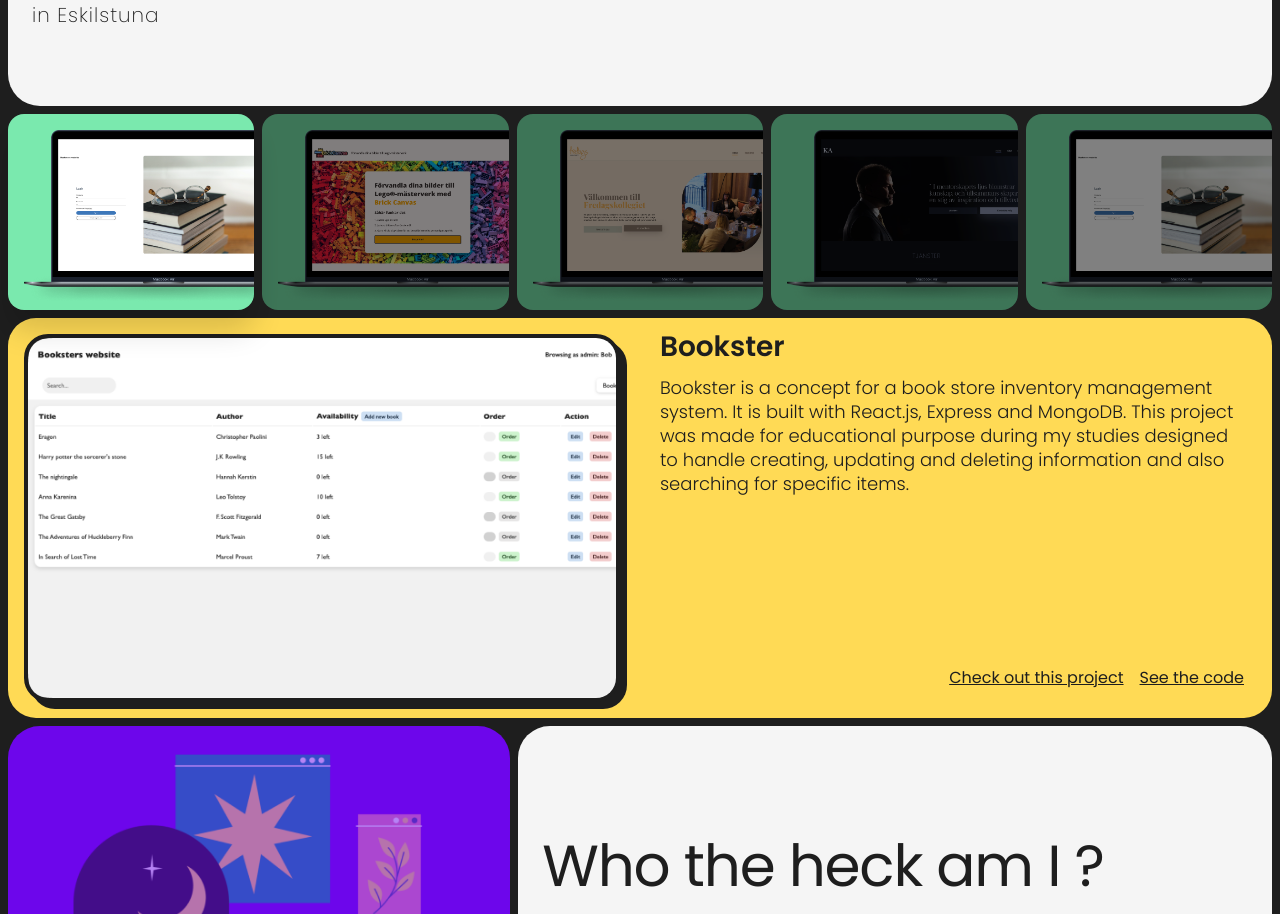
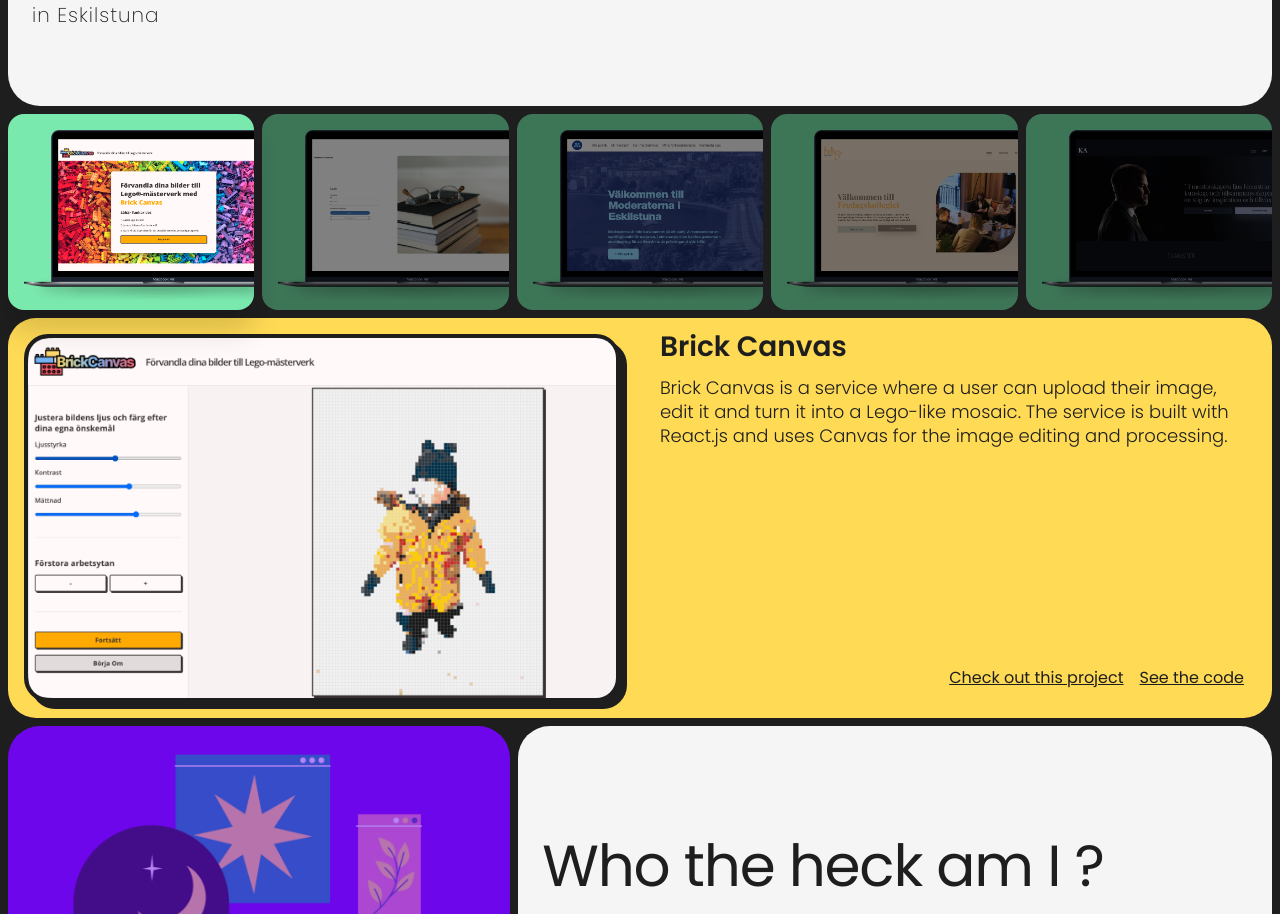
Before and after one commit to Wztrbrg/portfolio, a React (Create React App) app: page / in a window 1280 px wide. Shown: the part 946-1860 px from the top of the page. Built offline with nearby package versions, Linux system fonts and the light colour scheme.

Commit message:
added and re-aranged projects

```diff
--- a/src/components/CardSlider.jsx
+++ b/src/components/CardSlider.jsx
@@ -8,12 +8,23 @@
 import lFredag from "../assets/images/fredags-large.png";
 import sKristjan from "../assets/images/kristjan-preview.png";
 import lKristjan from "../assets/images/kristjan-large.png";
+import sModerat from "../assets/images/emoderaterna-preview.png";
+import lModerat from "../assets/images/emoderaterna-large.png";
 import { useEffect, useState } from "react";
 
 function CardSlider({ projectsRef }) {
   const cards = [
     {
       id: 1,
+      title: "Brick Canvas",
+      description: "Brick Canvas is a service where a user can upload their image, edit it and turn it into a Lego-like mosaic. The service is built with React.js and uses Canvas for the image editing and processing.",
+      preview: "https://wztrbrg.github.io/brick-canvas/",
+      code: "https://github.com/Wztrbrg/brick-canvas",
+      image: sLego,
+      large: lLego,
+    },
+    {
+      id: 2,
       title: "Bookster",
       description: "Bookster is a concept for a book store inventory management system. It is built with React.js, Express and MongoDB. This project was made for educational purpose during my studies designed to handle creating, updating and deleting information and also searching for specific items.",
       preview: "https://wztrbrg.github.io/js3-exam/",
@@ -22,16 +33,16 @@
       large: lBookster,
     },
     {
-      id: 2,
-      title: "Brick Canvas",
-      description: "Brick Canvas is a service where a user can upload their image, edit it and turn it into a Lego-like mosaic. The service is built with React.js and uses Canvas for the image editing and processing.",
-      preview: "https://wztrbrg.github.io/brick-canvas/",
-      code: "https://github.com/Wztrbrg/brick-canvas",
-      image: sLego,
-      large: lLego,
+      id: 3,
+      title: "Eskilstunamoderaterna",
+      description: "Eskilstunamoderaterna is a website that is built on WordPress with Elementor PRO and utilizes the Bedrock boilerplate with Deployer. This project is for a real client and was made during my internship.",
+      preview: "",
+      code: "",
+      image: sModerat,
+      large: lModerat,
     },
     {
-      id: 3,
+      id: 4,
       title: "Fredagskollegiet",
       description: "Fredagskollegiet is a single-page website that is built on WordPress with Elementor PRO and utilizes the Bedrock boilerplate with Deployer. This project is for a real client and was made during my internship.",
       preview: "",
@@ -40,21 +51,13 @@
       large: lFredag,
     },
     {
-      id: 4,
+      id: 5,
       title: "Kristjan Andresson",
       description: "Kristjanandresson is a single-page website that is built on WordPress with Elementor PRO and utilizes the Bedrock boilerplate with Deployer. This project is for a real client and was made during my internship.",
       preview: "",
       code: "",
       image: sKristjan,
       large: lKristjan,
-    },
-    {
-      id: 5,
-      title: "Card Title5",
-      description: "A simple calculator made with JavaScript.",
-      preview: "",
-      code: "",
-      image: sBookster,
     },
   ]
 
```
Also changed, not shown: src/assets/images/emoderaterna-large.png (added), src/assets/images/emoderaterna-preview.png (added).
